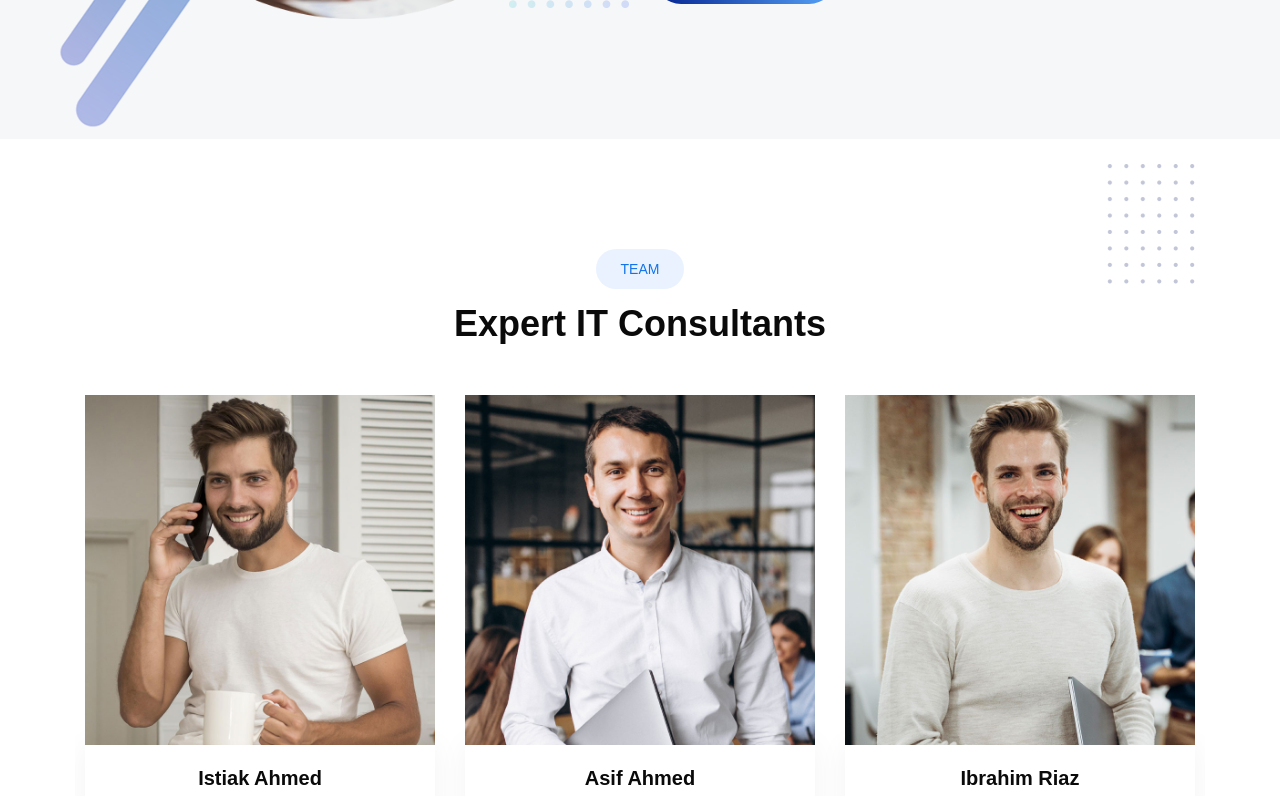
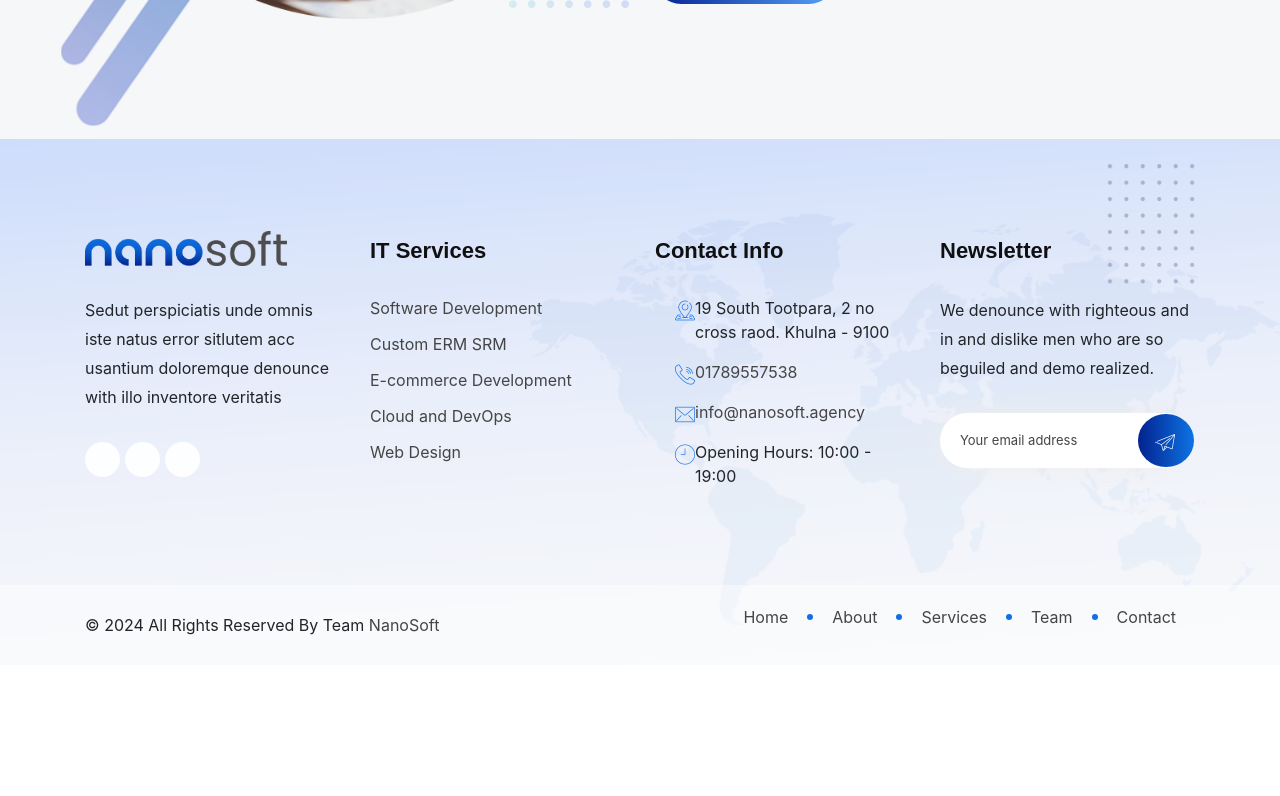
Before and after one commit to DEVELOPERxSAJIB/nanosoft, a React (Vite) app: page /about in a window 1280 px wide. Shown: the part 1180-1976 px from the top of the page. After the commit the page ends 1845 px from the top, so only its background shows below. Built offline with nearby package versions, Linux system fonts and the light colour scheme; a web font is replaced by a local one.

Commit message:
owl carusal removed from about page

```diff
--- a/package.json
+++ b/package.json
@@ -13,9 +13,7 @@
     "react": "^18.3.1",
     "react-dom": "^18.3.1",
     "react-icons": "^5.3.0",
-    "react-owl-carousel": "^2.3.3",
-    "react-router-dom": "^6.24.1",
-    "rs-carousel": "^1.2.2"
+    "react-router-dom": "^6.24.1"
   },
   "devDependencies": {
     "@types/react": "^18.3.3",
--- a/src/pages/About.jsx
+++ b/src/pages/About.jsx
@@ -14,9 +14,9 @@ import team6 from "../assets/images/team/style1/6.jpg";
 import team7 from "../assets/images/team/style1/7.jpg";
 import team8 from "../assets/images/team/style1/8.jpg";
 
-import OwlCarousel from "react-owl-carousel";
-import "owl.carousel/dist/assets/owl.carousel.css";
-import "owl.carousel/dist/assets/owl.theme.default.css";
+// import OwlCarousel from "react-owl-carousel";
+// import "owl.carousel/dist/assets/owl.carousel.css";
+// import "owl.carousel/dist/assets/owl.theme.default.css";
 import { Link } from "react-router-dom";
 
 const About = () => {
@@ -111,7 +111,7 @@ const About = () => {
           </div>
           {/* About Section End */}
           {/* Team Section */}
-          <div
+          {/* <div
             id="rs-team"
             className="rs-team style2 pt-110 pb-120 md-pt-75 md-pb-80"
           >
@@ -405,7 +405,7 @@ const About = () => {
                 </div>
               </OwlCarousel>
             </div>
-          </div>
+          </div> */}
           {/* Team Section */}
         </div>
       </Layout>
```
Also changed, not shown: 1 other file (tests, documents, lock files or other folders).
